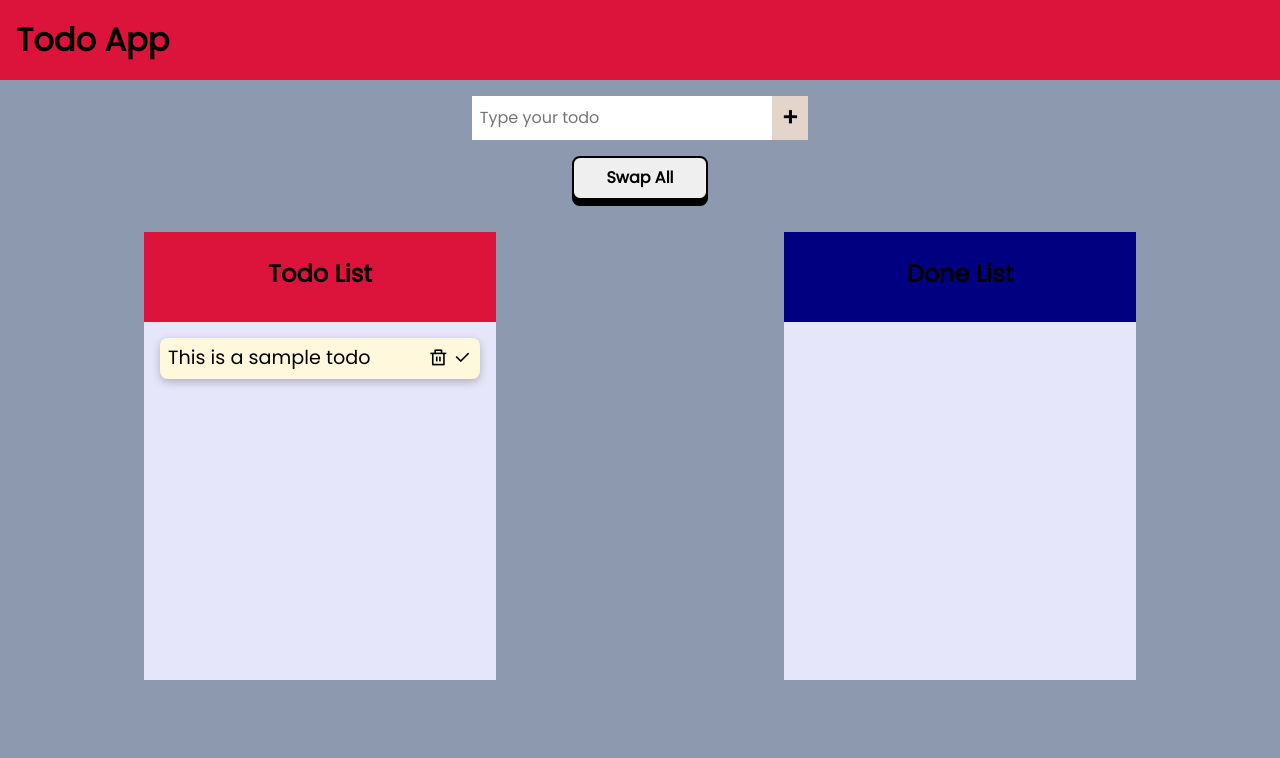
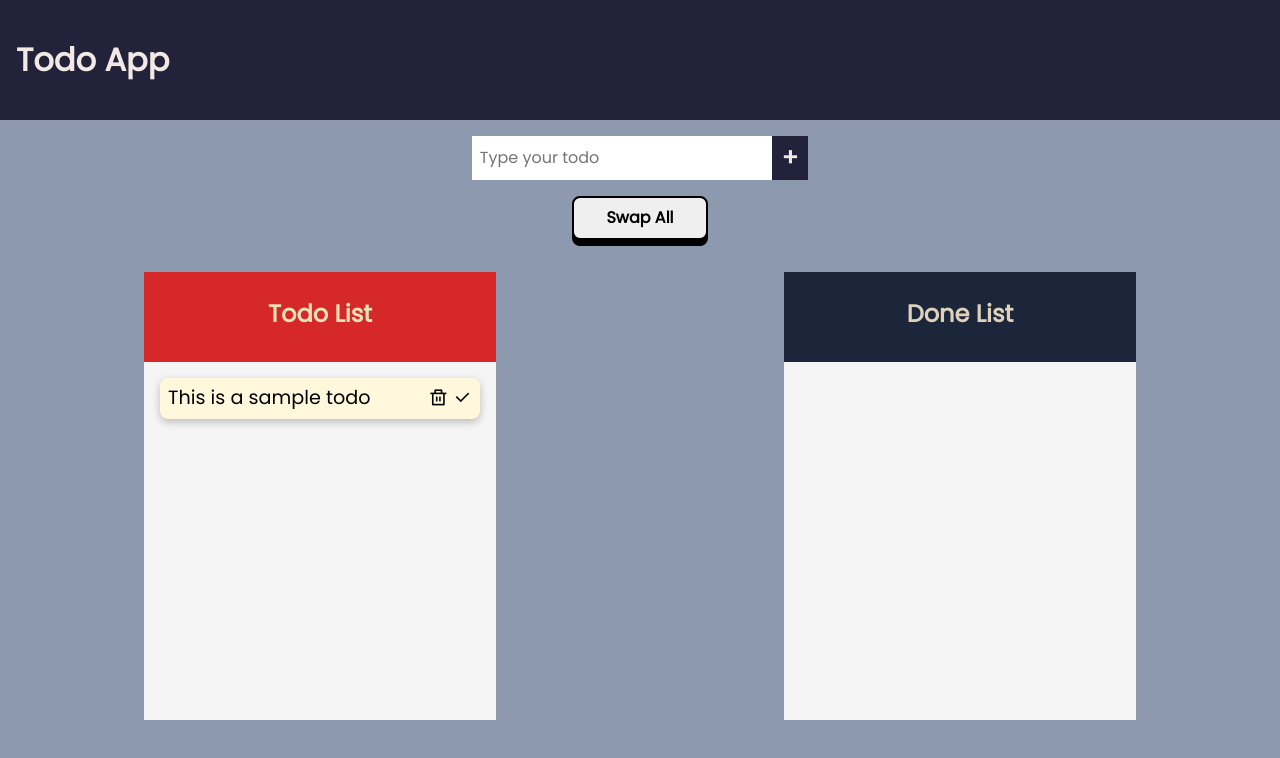
Before and after one commit to chirag-chhajed/react-todolist, a React (Vite) app: page / in a window 1280 px wide. Shown: the top 758 px of the page. Built offline with nearby package versions, Linux system fonts and the light colour scheme.

Commit message:
style changed

```diff
--- a/src/App.css
+++ b/src/App.css
@@ -4,8 +4,9 @@
 }
 header{
     text-transform: capitalize;
-    background-color: crimson;
-    height: 10vh;
+    background-color: #22223b;
+    color: #f2e9e4;
+    height: 15vh;
     display: flex;
     align-items: center;
     padding-left: 1rem;
@@ -29,27 +30,28 @@ form button{
     border: none;
     padding-inline: 10px;
     font-size: 24px;
-    font-weight: 700;
+    font-weight: 800;
     transition: all 0.3s ease-in;
-    background-color: #e3d5ca;
+    background-color: #22223b;
+    color: #f2e9e4;
 }
 form button:hover{
-    color: white;
-    background-color: black;
+    color: #22223b;
+    background-color: #f2e9e4;
 }
 .todolist{
     height: 28rem;
     width: 22rem;
     margin-inline: auto;
-    background-color: lavender;
+    background-color: whitesmoke;
     overflow-y: scroll;
     position: relative;
 }
 .todolist .head{
     height: 20%;
     width: 100%;
-    background-color: crimson;
-    color: black;
+    background-color: #d62828;
+    color: #eae2b7;
     text-transform: capitalize;
     text-align: center;
     font-size: 24px;
@@ -73,15 +75,15 @@ main{
     width: 22rem;
     margin-inline: auto;
     margin-block: 2rem;
-    background-color: lavender;
+    background-color: whitesmoke;
     overflow-y: scroll;
     position: relative;
 }
 .donelist .head{
     height: 20%;
     width: 100%;
-    background-color: navy;
-    color: black;
+    background-color: #1b263b;
+    color: #e0d1bb;
     text-transform: capitalize;
     text-align: center;
     font-size: 24px;
```
